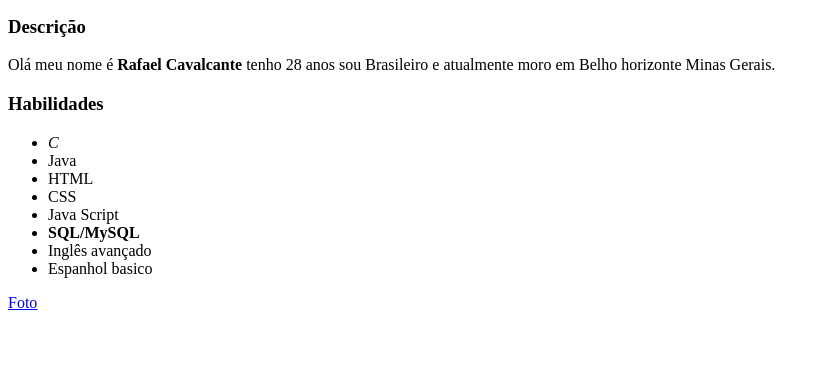
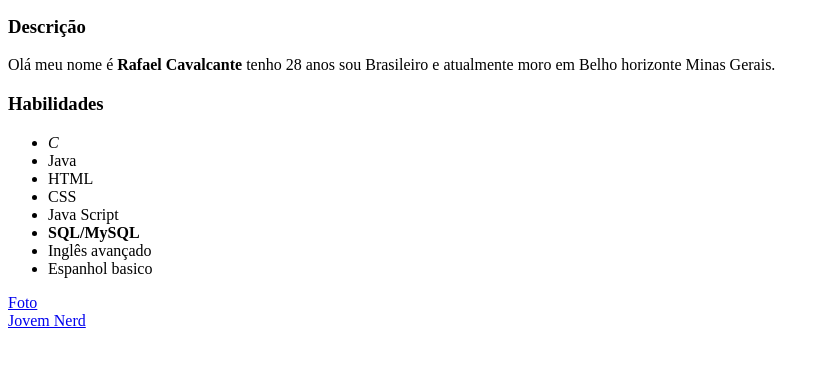
Before and after one commit to RafaelCes/RafaelCes.github.io, a plain HTML site: page index.html in a window 1280 px wide. Shown: the part 101-468 px from the top of the page, without its empty margins (0-826 px from the left). Drawn offline with Linux system fonts and the light colour scheme.

Commit message:
adiciona link externo para o blog Jovem Nerd

```diff
--- a/index.html
+++ b/index.html
@@ -22,6 +22,7 @@
         <li>Inglês avançado</li>
         <li>Espanhol basico</li>
     </ul>
-    <a href = "#foto">Foto</a>
+    <a href = "#foto">Foto<br></a>
+    <a href="https://jovemnerd.com.br/" target="_blank">Jovem Nerd</a>
 </body>
 </html>
```
